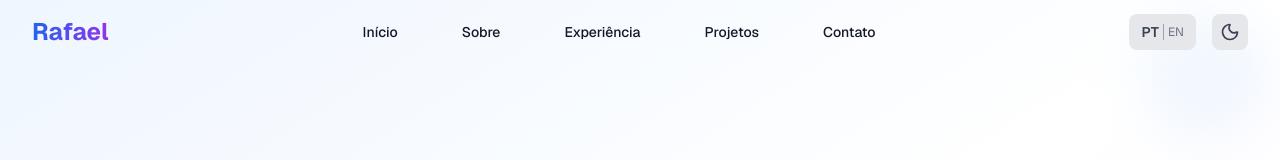
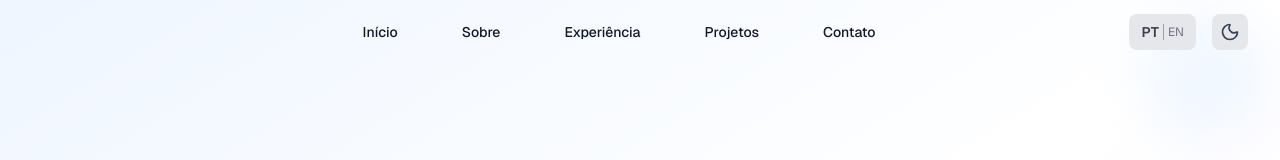
Before and after one commit to rafamenegheti/portfolio, a Next.js app: page / in a window 1280 px wide. Shown: the top 160 px of the page. Built offline with nearby package versions, Linux system fonts and the light colour scheme.

Commit message:
feat: removing logo

```diff
--- a/src/components/Navigation.tsx
+++ b/src/components/Navigation.tsx
@@ -60,7 +60,7 @@ const Navigation = () => {
             transition={{ delay: 0.2 }}
             className="flex-shrink-0"
           >
-            <h1 className="text-2xl font-bold bg-gradient-to-r from-blue-600 to-purple-600 bg-clip-text text-transparent">
+            <h1 className="text-2xl font-bold bg-gradient-to-r from-blue-600 to-purple-600 bg-clip-text text-transparent opacity-0">
               Rafael
             </h1>
           </motion.div>
```
